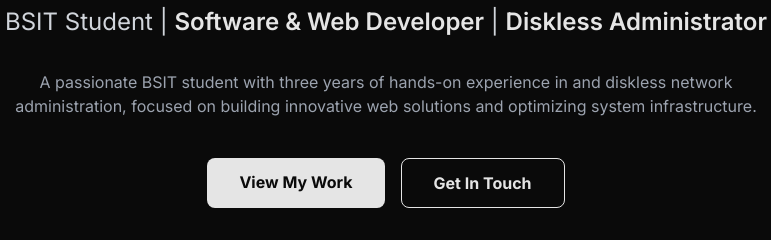
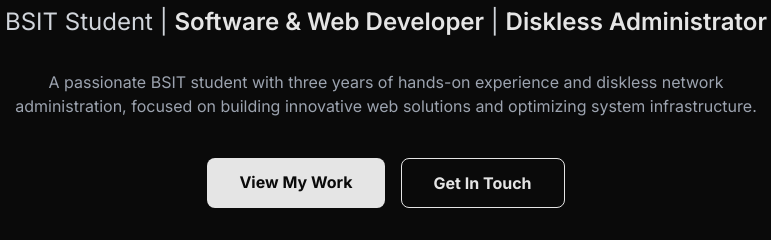
Before and after one commit to unrealisticfaces/kthdavidporfolio, a plain HTML site: page index.html in a window 1280 px wide. Shown: the part 331-571 px from the top of the page, 254-1025 px from the left. Drawn offline with nearby package versions, Linux system fonts and the light colour scheme.

Commit message:
Update index.html

```diff
--- a/index.html
+++ b/index.html
@@ -113,7 +113,7 @@
                     <span class="font-semibold text-neutral-200 hover:text-green-400 transition-colors duration-300">Diskless Administrator</span>
                 </p>
                 <p class="max-w-3xl mx-auto mb-10 text-gray-400">
-                    A passionate BSIT student with three years of hands-on experience in and diskless network administration, focused on building innovative web solutions and optimizing system infrastructure.
+                    A passionate BSIT student with three years of hands-on experience and diskless network administration, focused on building innovative web solutions and optimizing system infrastructure.
                 </p>
                 <div class="flex justify-center gap-4">
                      <a href="#projects" class="btn-hero-primary font-bold rounded-lg px-8 py-3">View My Work</a>
```
